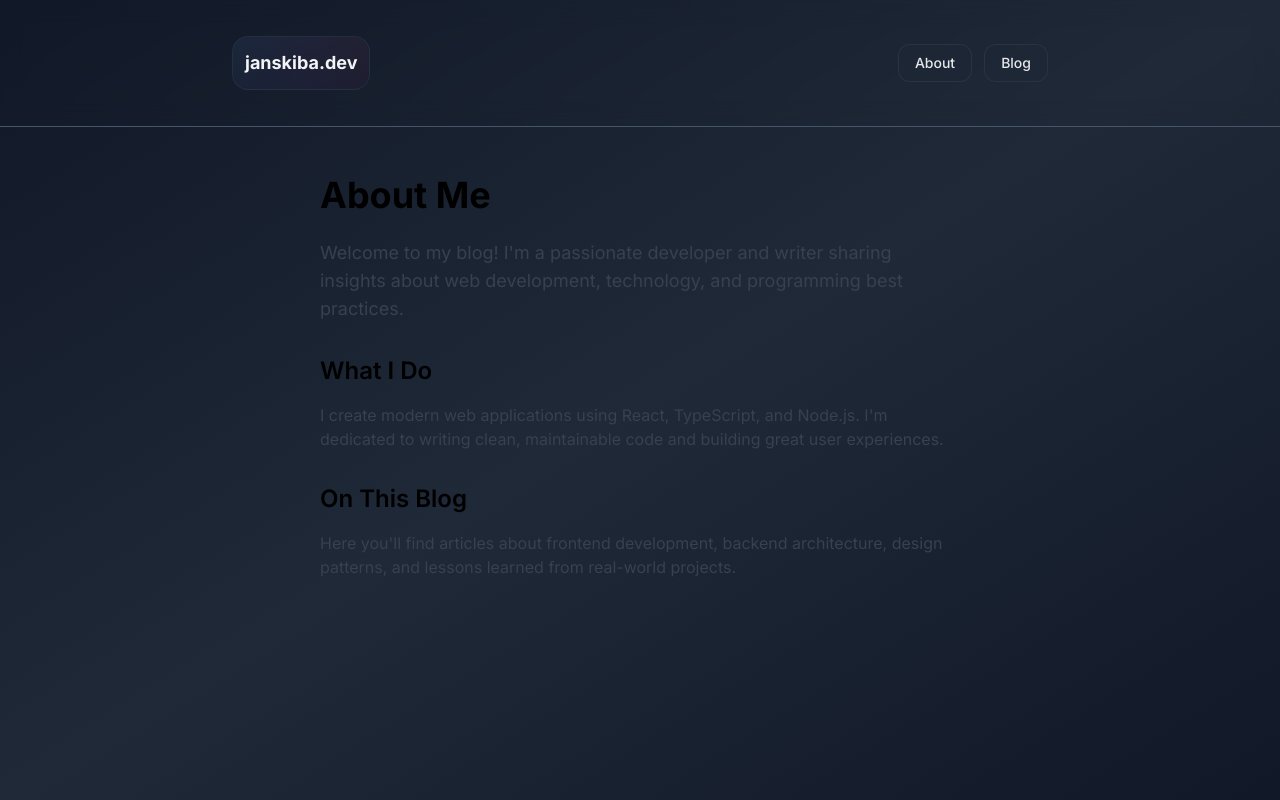
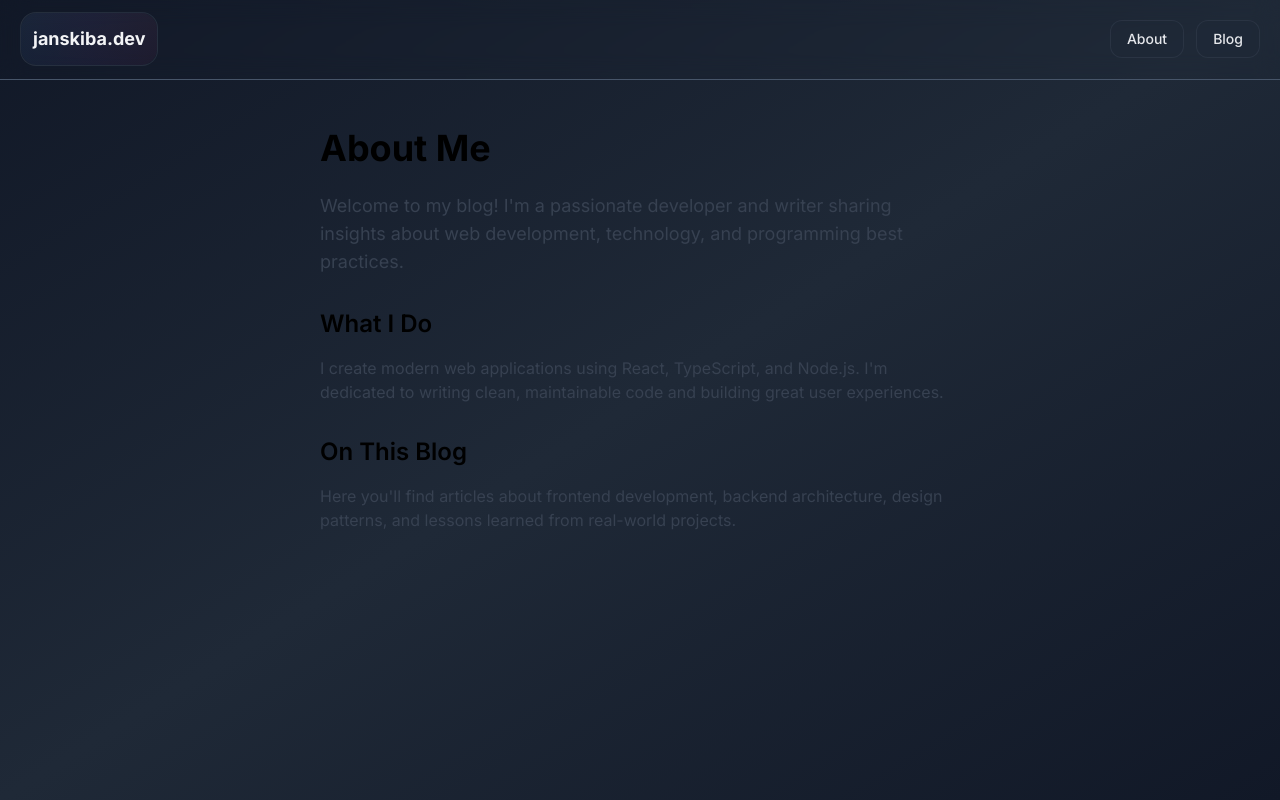
Before and after one commit to janskiba/blog, a React (Create React App) app in the folder frontend/: page /about in a window 1280 px wide. Built offline with nearby package versions, Linux system fonts and the light colour scheme.

Commit message:
fix: adjust padding in Menu component and header for improved layout consistency

```diff
--- a/frontend/src/components/Layout.tsx
+++ b/frontend/src/components/Layout.tsx
@@ -4,8 +4,8 @@ import { Menu } from "./Menu"
 export function Layout() {
   return (
     <div className="min-h-screen bg-gradient-to-br  from-gray-900 via-gray-800 to-gray-900">
-      <header className="sticky top-0 backdrop-blur-md border-b border-b-slate-600 z-20">
-        <div className="max-w-4xl mx-auto px-4 py-6">
+      <header className="sticky h-20 top-0 backdrop-blur-md border-b border-b-slate-600 z-20">
+        <div className=" mx-auto  ">
           <Menu />
         </div>
       </header>
--- a/frontend/src/components/Menu.tsx
+++ b/frontend/src/components/Menu.tsx
@@ -8,7 +8,7 @@ const items = [
 
 export function Menu() {
     return (
-        <div className="flex items-center justify-between px-6 py-3">
+        <div className="flex items-center justify-between px-5 py-3 ">
             <div className="inline-flex items-center rounded-2xl border border-gray-700/50 bg-gradient-to-br from-gray-800/50 to-gray-900/50 p-3 backdrop-blur-sm">
                 <span className="pointer-events-none absolute inset-0 rounded-2xl bg-gradient-to-r from-blue-500/5 via-purple-500/5 to-pink-500/5 transition-all duration-300" />
                 <span className="relative pointer-events-none text-lg font-bold text-gray-100">
```
